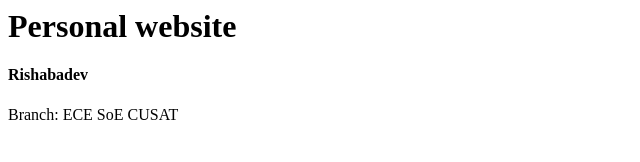
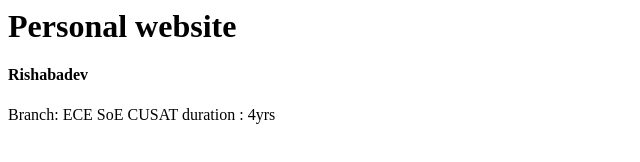
Before and after one commit to Rishabadev/sample, a plain HTML site: page index.html in a window 1280 px wide. Shown: the whole page, without its empty margins (0-640 px from the left). Drawn offline with Linux system fonts and the light colour scheme.

Commit message:
duration added

```diff
--- a/index.html
+++ b/index.html
@@ -3,4 +3,5 @@
 <p> <h4>Rishabadev</h4>
     Branch: ECE
     SoE CUSAT
+    duration : 4yrs
 </p>
```
